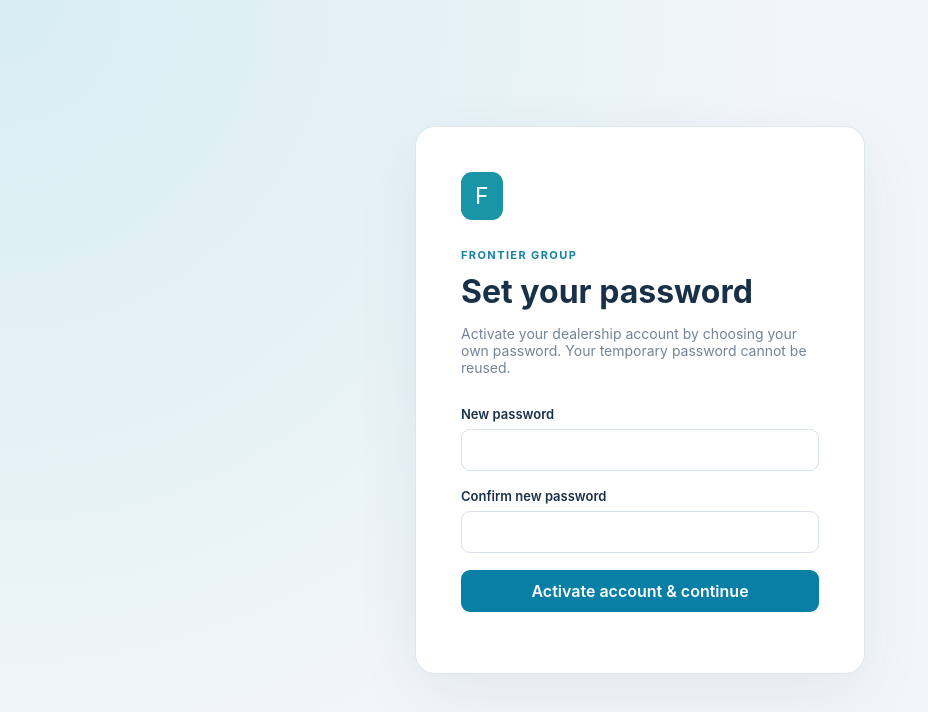
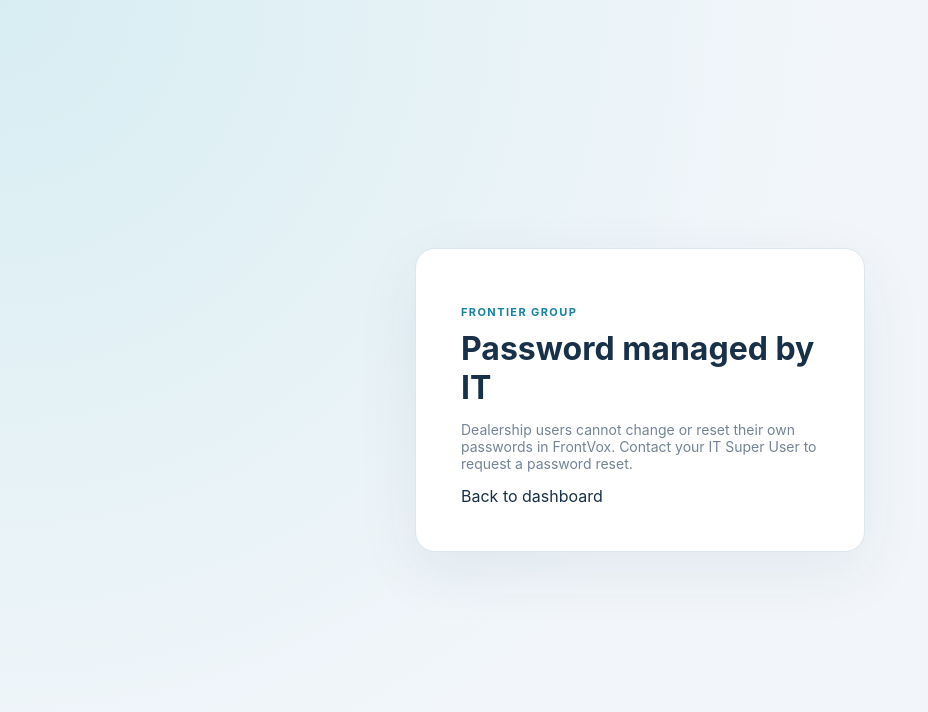
Before and after one commit to antnish1/AI-Voice-Agent, a Next.js app: page /change-password in a window 1280 px wide. Shown: the top 712 px of the page, without its empty margins (0-928 px from the left). Built offline with nearby package versions, Linux system fonts and the light colour scheme; no server answers.

Commit message:
Release verified dealership and IT-only account management: src/app/change-password/page.tsx

```diff
--- a/src/app/change-password/page.tsx
+++ b/src/app/change-password/page.tsx
@@ -1,35 +1,35 @@
 "use client";
-import {useState} from "react";
+import {useEffect,useState} from "react";
+import Link from "next/link";
 import {useRouter} from "next/navigation";
 import {createBrowserSupabase} from "@/lib/supabase/browser";
 
 export default function ChangePassword(){
  const router=useRouter();
+ const [isIt,setIsIt]=useState(false),[loading,setLoading]=useState(true);
  const [password,setPassword]=useState(""),[confirm,setConfirm]=useState(""),[error,setError]=useState(""),[pending,setPending]=useState(false);
+ useEffect(()=>{
+  let cancelled=false;
+  void createBrowserSupabase().auth.getUser().then(({data:{user}})=>{
+   if(cancelled)return;
+   setIsIt(user?.id==="5bd78ada-44f5-4045-a9fb-75c9dad69893"&&user.email?.toLowerCase()==="it@insureit.in");
+   setLoading(false);
+  }).catch(()=>{if(!cancelled)setLoading(false);});
+  return ()=>{cancelled=true;};
+ },[]);
  async function submit(event:React.FormEvent<HTMLFormElement>){
   event.preventDefault();setError("");
-  if(password.length<12||password==="12345678"){setError("Choose a new password with at least 12 characters; do not reuse the temporary password.");return;}
-  if(password!==confirm){setError("Passwords do not match.");return;}
+  if(!isIt){setError("Password changes are restricted to the IT Super User.");return;}
+  if(password.length<12||password!==confirm){setError("Enter matching passwords of at least 12 characters.");return;}
   setPending(true);
   try{
    const supabase=createBrowserSupabase();
-   const {data:{session}}=await supabase.auth.getSession();
-   if(!session)throw Error("Your activation link has expired. Sign in or request a new activation email.");
-   const user=await supabase.auth.getUser();
-   if(user.error||!user.data.user)throw Error("Unable to verify your session.");
-   if(user.data.user.app_metadata?.must_change_password===true){
-    const endpoint=process.env.NEXT_PUBLIC_SUPABASE_URL+"/functions/v1/it-user-management";
-    const response=await fetch(endpoint,{method:"POST",headers:{"Content-Type":"application/json",apikey:process.env.NEXT_PUBLIC_SUPABASE_PUBLISHABLE_KEY??"",Authorization:"Bearer "+session.access_token},body:JSON.stringify({action:"set-own-password",password})});
-    const result=await response.json();
-    if(!response.ok)throw Error(result.error??"Password update failed.");
-   }else{
-    const {error:updateError}=await supabase.auth.updateUser({password});
-    if(updateError)throw updateError;
-   }
-   const refreshed=await supabase.auth.refreshSession();
-   if(refreshed.error)throw Error("Password updated. Please sign in again.");
+   const {error:changeError}=await supabase.auth.updateUser({password});
+   if(changeError)throw changeError;
    router.replace("/dashboard");router.refresh();
   }catch(e){setError(e instanceof Error?e.message:"Unable to update password.");}finally{setPending(false);}
  }
- return <main className="login-page"><section className="login-card"><div className="logo">F</div><p className="eyebrow">FRONTIER GROUP</p><h1>Set your password</h1><p className="muted">Activate your dealership account by choosing your own password. Your temporary password cannot be reused.</p><form onSubmit={submit} className="form"><label>New password<input type="password" autoComplete="new-password" minLength={12} value={password} onChange={e=>setPassword(e.target.value)} required/></label><label>Confirm new password<input type="password" autoComplete="new-password" minLength={12} value={confirm} onChange={e=>setConfirm(e.target.value)} required/></label>{error&&<p role="alert" className="error">{error}</p>}<button type="submit" disabled={pending}>{pending?"Activating…":"Activate account & continue"}</button></form></section></main>;
+ if(loading)return <main className="login-page"><section className="login-card"><p>Checking access…</p></section></main>;
+ if(!isIt)return <main className="login-page"><section className="login-card"><p className="eyebrow">FRONTIER GROUP</p><h1>Password managed by IT</h1><p className="muted">Dealership users cannot change or reset their own passwords in FrontVox. Contact your IT Super User to request a password reset.</p><Link href="/dashboard">Back to dashboard</Link></section></main>;
+ return <main className="login-page"><section className="login-card"><p className="eyebrow">IT SUPER USER</p><h1>Change administrator password</h1><form onSubmit={submit} className="form"><label>New password<input type="password" autoComplete="new-password" minLength={12} value={password} onChange={e=>setPassword(e.target.value)} required/></label><label>Confirm password<input type="password" autoComplete="new-password" minLength={12} value={confirm} onChange={e=>setConfirm(e.target.value)} required/></label>{error&&<p role="alert" className="error">{error}</p>}<button type="submit" disabled={pending}>{pending?"Updating…":"Update password"}</button></form></section></main>;
 }
```
